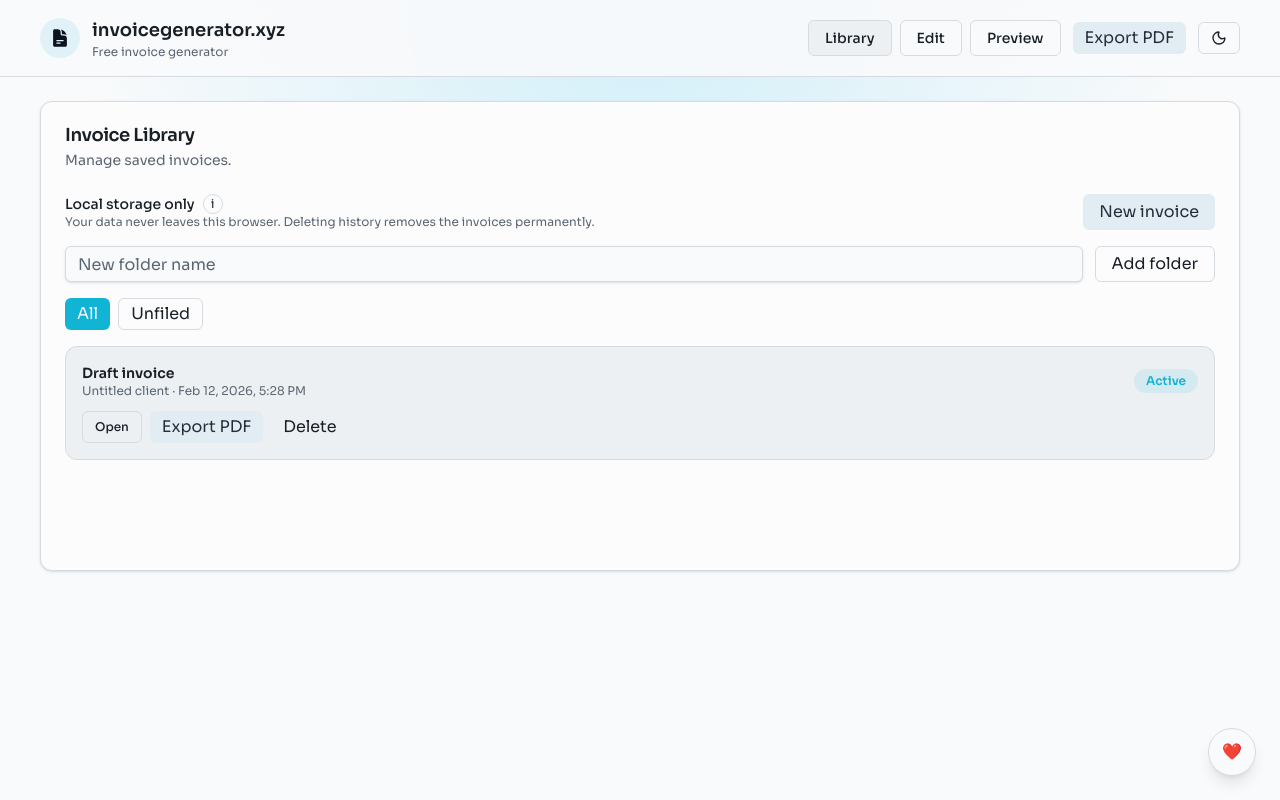
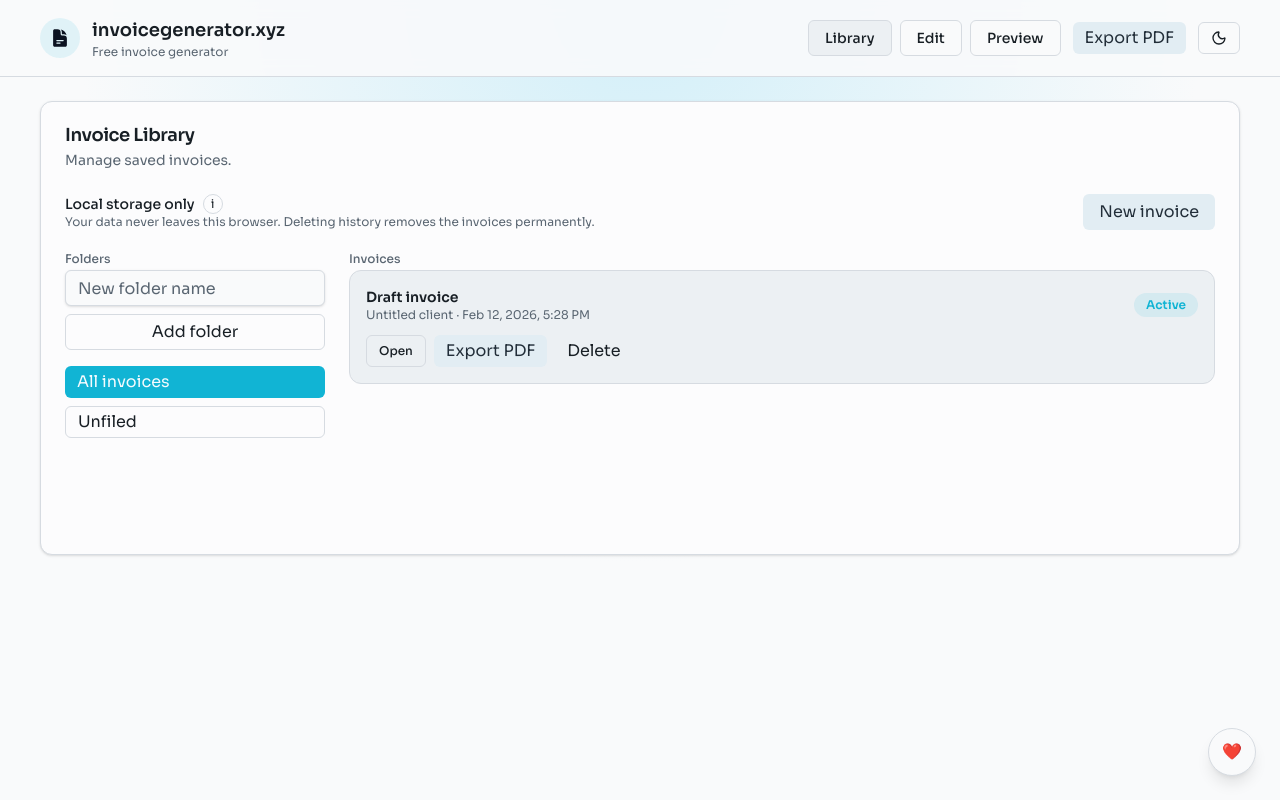
Before and after one commit to chalabi2/invoice-generator, a React (Vite) app: page / in a window 1280 px wide. Built offline with nearby package versions, Linux system fonts and the light colour scheme.

Commit message:
update date picker and file

```diff
--- a/src/routes/InvoicePage.tsx
+++ b/src/routes/InvoicePage.tsx
@@ -1285,7 +1285,7 @@ export function InvoiceEditorPage() {
                           meta: { ...data.meta, issueDate: value },
                         }))
                       }
-                      placeholder="Select date"
+                      placeholder="dd/mm/yy"
                     />
                   </Field>
                   <Field
@@ -1300,7 +1300,7 @@ export function InvoiceEditorPage() {
                           meta: { ...data.meta, paymentDate: value },
                         }))
                       }
-                      placeholder="Select date"
+                      placeholder="dd/mm/yy"
                     />
                   </Field>
                   <Field
@@ -1315,7 +1315,7 @@ export function InvoiceEditorPage() {
                           meta: { ...data.meta, dueDate: value },
                         }))
                       }
-                      placeholder="Select date"
+                      placeholder="dd/mm/yy"
                     />
                   </Field>
                   <Field
@@ -1822,6 +1822,53 @@ export function InvoiceEditorPage() {
                   </CardDescription>
                 </CardHeader>
                 <CardContent className="grid gap-6 sm:grid-cols-2">
+                  <div className="space-y-2">
+                    <Label className="text-xs text-[hsl(var(--muted-foreground))]">Logo size</Label>
+                    <Select
+                      value={activeInvoice.style.logoSize}
+                      onValueChange={(value) =>
+                        updateInvoice((data) => ({
+                          ...data,
+                          style: {
+                            ...data.style,
+                            logoSize: value as "small" | "medium" | "large",
+                          },
+                        }))
+                      }
+                    >
+                      <SelectTrigger>
+                        <SelectValue placeholder="Logo size" />
+                      </SelectTrigger>
+                      <SelectContent>
+                        <SelectItem value="small">Small</SelectItem>
+                        <SelectItem value="medium">Medium</SelectItem>
+                        <SelectItem value="large">Large</SelectItem>
+                      </SelectContent>
+                    </Select>
+                  </div>
+                  <div className="space-y-2">
+                    <Label className="text-xs text-[hsl(var(--muted-foreground))]">Logo placement</Label>
+                    <Select
+                      value={activeInvoice.style.logoPlacement}
+                      onValueChange={(value) =>
+                        updateInvoice((data) => ({
+                          ...data,
+                          style: {
+                            ...data.style,
+                            logoPlacement: value as "tucked" | "prominent",
+                          },
+                        }))
+                      }
+                    >
+                      <SelectTrigger>
+                        <SelectValue placeholder="Logo placement" />
+                      </SelectTrigger>
+                      <SelectContent>
+                        <SelectItem value="tucked">Tucked</SelectItem>
+                        <SelectItem value="prominent">Prominent</SelectItem>
+                      </SelectContent>
+                    </Select>
+                  </div>
                   <div className="space-y-2">
                     <div className="flex items-center justify-between">
                       <Label className="text-xs text-[hsl(var(--muted-foreground))]">
@@ -2155,7 +2202,11 @@ export function InvoiceLibraryPage() {
                 New invoice
               </Button>
             </div>
-            <div className="grid gap-3 sm:grid-cols-[minmax(0,1fr)_auto]">
+            <div className="grid gap-6 lg:grid-cols-[260px_minmax(0,1fr)]">
+              <div className="space-y-4">
+                <div className="space-y-2">
+                  <Label className="text-xs text-[hsl(var(--muted-foreground))]">Folders</Label>
+                  <div className="grid gap-2">
                     <Input
                       placeholder="New folder name"
                       value={newFolderName}
@@ -2165,7 +2216,8 @@ export function InvoiceLibraryPage() {
                       Add folder
                     </Button>
                   </div>
-            <div className="flex flex-wrap gap-2">
+                </div>
+                <div className="space-y-2">
                   <Button
                     variant={selectedFolderId === "all" ? "default" : "outline"}
                     size="sm"
@@ -2175,10 +2227,11 @@ export function InvoiceLibraryPage() {
                     onDragEnter={() => setDragOverFolderId("all")}
                     onDragLeave={() => setDragOverFolderId(null)}
                     className={cn(
+                      "w-full justify-start",
                       dragOverFolderId === "all" && "ring-2 ring-[hsl(var(--primary))]"
                     )}
                   >
-                All
+                    All invoices
                   </Button>
                   <Button
                     variant={selectedFolderId === "unfiled" ? "default" : "outline"}
@@ -2189,7 +2242,9 @@ export function InvoiceLibraryPage() {
                     onDragEnter={() => setDragOverFolderId("unfiled")}
                     onDragLeave={() => setDragOverFolderId(null)}
                     className={cn(
-                  dragOverFolderId === "unfiled" && "ring-2 ring-[hsl(var(--primary))]"
+                      "w-full justify-start",
+                      dragOverFolderId === "unfiled" &&
+                        "ring-2 ring-[hsl(var(--primary))]"
                     )}
                   >
                     Unfiled
@@ -2205,6 +2260,7 @@ export function InvoiceLibraryPage() {
                         onDragEnter={() => setDragOverFolderId(folder.id)}
                         onDragLeave={() => setDragOverFolderId(null)}
                         className={cn(
+                          "w-full justify-start",
                           dragOverFolderId === folder.id &&
                             "ring-2 ring-[hsl(var(--primary))]"
                         )}
@@ -2221,7 +2277,10 @@ export function InvoiceLibraryPage() {
                     </div>
                   ))}
                 </div>
-            <div className="max-h-[calc(100vh-360px)] min-h-[200px] space-y-2 overflow-auto">
+              </div>
+              <div className="space-y-3">
+                <Label className="text-xs text-[hsl(var(--muted-foreground))]">Invoices</Label>
+                <div className="max-h-[calc(100vh-320px)] min-h-[260px] space-y-2 overflow-auto">
                   {visibleInvoices.map((invoice) => {
                     const isActive = invoice.id === store.activeInvoiceId;
                     return (
@@ -2279,6 +2338,8 @@ export function InvoiceLibraryPage() {
                       </div>
                     );
                   })}
+                </div>
+              </div>
             </div>
             <Dialog open={Boolean(folderToDelete)} onOpenChange={() => setFolderToDelete(null)}>
               <DialogContent>
@@ -2474,6 +2535,13 @@ const InvoicePreview = ({
           totalsBox: "border rounded-xl",
         };
 
+  const logoSizeClass =
+    invoice.style.logoSize === "large"
+      ? "h-20"
+      : invoice.style.logoSize === "small"
+      ? "h-10"
+      : "h-14";
+
   return (
     <div
       className={cn(
@@ -2522,11 +2590,11 @@ const InvoicePreview = ({
               />
             </p>
           </div>
-          {invoice.logoData ? (
+          {invoice.logoData && invoice.style.logoPlacement === "tucked" ? (
             <img
               src={invoice.logoData}
               alt="Invoice logo"
-              className="h-12 w-auto max-w-[180px] rounded-md bg-white/70 p-2 object-contain sm:h-14"
+              className={cn("w-auto object-contain", logoSizeClass, "max-w-[220px]")}
             />
           ) : null}
         </div>
@@ -2534,6 +2602,13 @@ const InvoicePreview = ({
 
       <div className="grid gap-6 sm:grid-cols-2">
         <div className="space-y-2">
+          {invoice.logoData && invoice.style.logoPlacement === "prominent" ? (
+            <img
+              src={invoice.logoData}
+              alt="Invoice logo"
+              className={cn("mb-3 w-auto object-contain", logoSizeClass, "max-w-[260px]")}
+            />
+          ) : null}
           <p className="text-xs font-semibold uppercase tracking-wide" style={{ color: palette.muted }}>
             <InlineEditableText
               value={invoice.labels.from}
```
Lines whose indentation alone changed are shown as unchanged.
